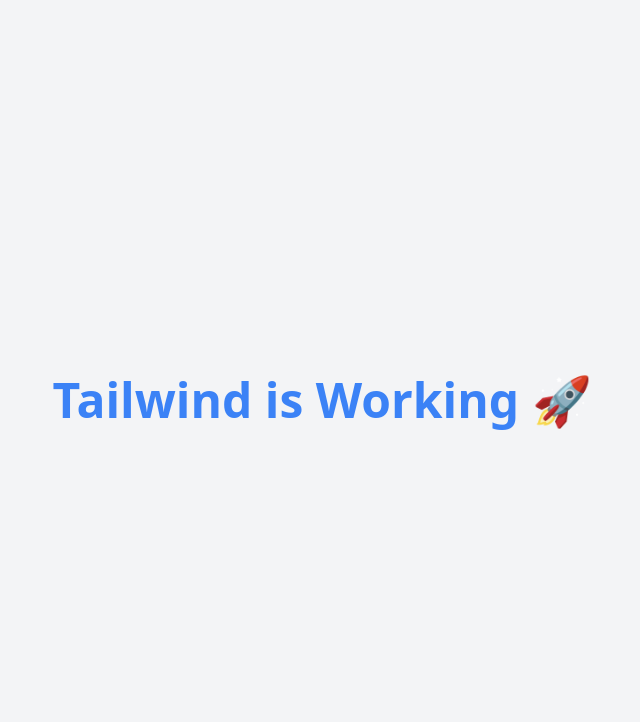
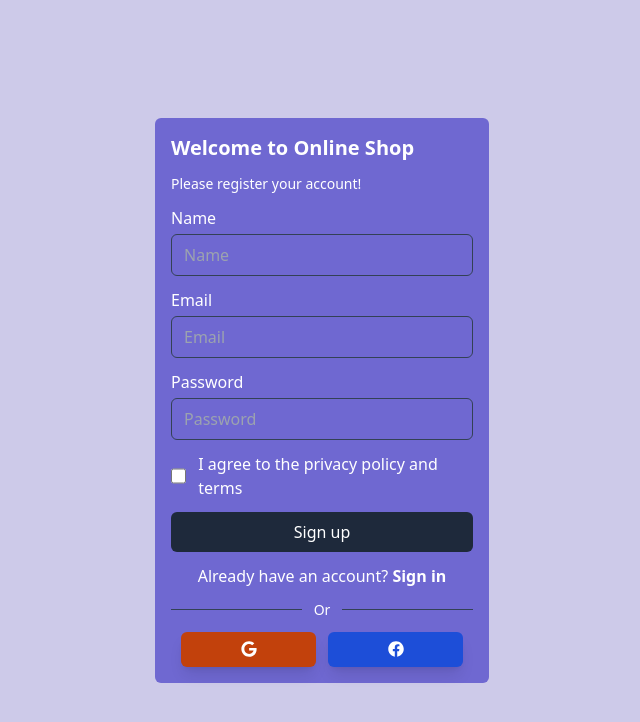
Before and after one commit to DDankov/online-shop, a React (Create React App) app: page /register in a window 1280 px wide. Shown: the top 722 px of the page, without its empty margins (318-958 px from the left). Built offline with nearby package versions, Linux system fonts and the light colour scheme.

Commit message:
All files and folders created, Register and Login started

```diff
--- a/package.json
+++ b/package.json
@@ -18,6 +18,7 @@
     "react-hot-toast": "^2.6.0",
     "react-icons": "^5.6.0",
     "react-redux": "^9.2.0",
+    "react-router-dom": "^7.15.0",
     "react-scripts": "5.0.1",
     "react-spinners": "^0.17.0",
     "react-window": "^2.2.7",
--- a/src/App.js
+++ /dev/null
@@ -1,13 +0,0 @@
-import './App.css';
-
-function App() {
-  return (
-    <div className="h-screen flex items-center justify-center bg-gray-100">
-      <h1 className="text-5xl font-bold text-blue-500">
-        Tailwind is Working 🚀
-      </h1>
-    </div>
-  );
-}
-
-export default App;
--- /dev/null
+++ b/src/App.jsx
@@ -0,0 +1,12 @@
+import React, { Suspense } from 'react';
+import { useRoutes } from 'react-router-dom';
+import publicRoutes from './api/router/routes/publicRoutes';
+
+export default function App() {
+  console.log(publicRoutes)
+  return (
+    <Suspense fallback={<div>Loading...</div>}>
+      {useRoutes(publicRoutes)}
+    </Suspense>
+  );
+}
--- /dev/null
+++ b/src/api/router/Router.jsx
@@ -0,0 +1,11 @@
+import React from 'react';
+import { useRoutes } from 'react-router-dom';
+
+const Router = ({allRoutes}) => {
+
+    const routes = useRoutes([...allRoutes]);
+    return routes;
+
+};
+
+export default Router;
--- a/src/api/router/routes/publicRoutes.js
+++ b/src/api/router/routes/publicRoutes.js
@@ -0,0 +1,18 @@
+import { lazy } from "react";
+
+const Login = lazy(() => import ('../../../views/auth/Login'))
+const Register = lazy(() => import ('../../../views/auth/Register'))
+
+const publicRoutes = [{
+
+    path : '/login',
+    element : <Login/>
+
+}, {
+
+    path : '/register',
+    element : <Register/>
+
+}]
+
+export default publicRoutes;
--- a/src/views/auth/Login.jsx
+++ b/src/views/auth/Login.jsx
@@ -1,9 +1,53 @@
 import React from 'react';
+import { Link } from 'react-router-dom';
+import { FaGoogle } from "react-icons/fa";
+import { FaFacebook } from "react-icons/fa";
+
 
 const Login = () => {
     return (
-        <div>
-            Login page
+        <div className='min-w-screen min-h-screen bg-[#cdcae9] flex justify-center items-center'>
+            <div className='w-[350px] text-[#ffffff] p-2'>
+                <div className='bg-[#6f68d1] p-4 rounded-md'>
+                    <h2 className='text-xl mb-3 font-bold'>Welcome to Online Shop</h2>
+                    <p className='text-sm mb-3 font-medium'>Please sign in your account!</p>
+
+                    <form>
+                         <div className='flex flex-col w-full gap-1 mb-3'>
+                            <label htmlFor='email'>Email</label>
+                            <input className='px-3 py-2 outline-none border border-slate-700 bg-transparent rounded-md'  type='text' name='email' placeholder='Email' id='email' required />
+                        </div>
+
+                         <div className='flex flex-col w-full gap-1 mb-3'>
+                            <label htmlFor='password'>Password</label>
+                            <input className='px-3 py-2 outline-none border border-slate-700 bg-transparent rounded-md'  type='password' name='password' placeholder='Password' id='password' required />
+                        </div>
+
+                        <button className='bg-slate-800 w-full hover:shadow-blue-300/50 hover:shadow-lg text-white rounded-md px-7 py-2 mb-3'>Sign up</button>
+
+                        <div className='flex items-center mb-3 gap-3 justify-center '>
+                            <p>Don't have an account? <Link className='font-bold' to='/register'>Sign up</Link></p>
+                        </div>
+
+                        <div className="w-full flex items-center mb-3">
+                            <div className="flex-1 h-px bg-slate-700" />
+                            <span className="px-3 text-sm text-white">Or</span>
+                            <div className="flex-1 h-px bg-slate-700" />
+                        </div>
+
+                        <div className='flex justify-center items-center gap-3'>
+                            <div className='w-[135px] h-[35px] flex rounded-md bg-orange-700 shadow-lg hover:shadow-orange-700/50 justify-center cursor-pointer items-center overflow-hidden'>
+                            <span><FaGoogle /></span>
+                            </div>
+
+                            <div className='w-[135px] h-[35px] flex rounded-md bg-blue-700 shadow-lg hover:shadow-blue-700/50 justify-center cursor-pointer items-center overflow-hidden'>
+                            <span><FaFacebook /></span>
+                            </div>
+
+                        </div>
+                    </form>
+                </div>
+            </div>
         </div>
     );
 };
--- a/src/views/auth/Register.jsx
+++ b/src/views/auth/Register.jsx
@@ -1,9 +1,63 @@
 import React from 'react';
+import { Link } from 'react-router-dom';
+import { FaGoogle } from "react-icons/fa";
+import { FaFacebook } from "react-icons/fa";
+
 
 const Register = () => {
     return (
-        <div>
-            Register page
+        <div className='min-w-screen min-h-screen bg-[#cdcae9] flex justify-center items-center'>
+            <div className='w-[350px] text-[#ffffff] p-2'>
+                <div className='bg-[#6f68d1] p-4 rounded-md'>
+                    <h2 className='text-xl mb-3 font-bold'>Welcome to Online Shop</h2>
+                    <p className='text-sm mb-3 font-medium'>Please register your account!</p>
+
+                    <form>
+                        <div className='flex flex-col w-full gap-1 mb-3'>
+                            <label htmlFor='name'>Name</label>
+                            <input className='px-3 py-2 outline-none border border-slate-700 bg-transparent rounded-md'  type='text' name='name' placeholder='Name' id='name' required />
+                        </div>
+
+                         <div className='flex flex-col w-full gap-1 mb-3'>
+                            <label htmlFor='email'>Email</label>
+                            <input className='px-3 py-2 outline-none border border-slate-700 bg-transparent rounded-md'  type='text' name='email' placeholder='Email' id='email' required />
+                        </div>
+
+                         <div className='flex flex-col w-full gap-1 mb-3'>
+                            <label htmlFor='password'>Password</label>
+                            <input className='px-3 py-2 outline-none border border-slate-700 bg-transparent rounded-md'  type='password' name='password' placeholder='Password' id='password' required />
+                        </div>
+
+                        <div className='flex items-center w-full gap-3 mb-3'>
+                            <input className='w-4 h-4 text-blue-600 overflow-hidden bg-gray-200 rounded border-gray-300 focus:ring-blue-500' type='checkbox' name='checkbox' id='checkbox' />
+                            <label htmlFor='checkbox'>I agree to the privacy policy and terms</label>
+                        </div>
+
+                        <button className='bg-slate-800 w-full hover:shadow-blue-300/50 hover:shadow-lg text-white rounded-md px-7 py-2 mb-3'>Sign up</button>
+
+                        <div className='flex items-center mb-3 gap-3 justify-center '>
+                            <p>Already have an account? <Link className='font-bold' to='/login'>Sign in</Link></p>
+                        </div>
+
+                        <div className="w-full flex items-center mb-3">
+                            <div className="flex-1 h-px bg-slate-700" />
+                            <span className="px-3 text-sm text-white">Or</span>
+                            <div className="flex-1 h-px bg-slate-700" />
+                        </div>
+
+                        <div className='flex justify-center items-center gap-3'>
+                            <div className='w-[135px] h-[35px] flex rounded-md bg-orange-700 shadow-lg hover:shadow-orange-700/50 justify-center cursor-pointer items-center overflow-hidden'>
+                            <span><FaGoogle /></span>
+                            </div>
+
+                            <div className='w-[135px] h-[35px] flex rounded-md bg-blue-700 shadow-lg hover:shadow-blue-700/50 justify-center cursor-pointer items-center overflow-hidden'>
+                            <span><FaFacebook /></span>
+                            </div>
+
+                        </div>
+                    </form>
+                </div>
+            </div>
         </div>
     );
 };
```
Also changed, not shown: src/index.js (+7 -7 lines), src/api/router/Router.js (deleted), 1 other file (tests, documents, lock files or other folders).
